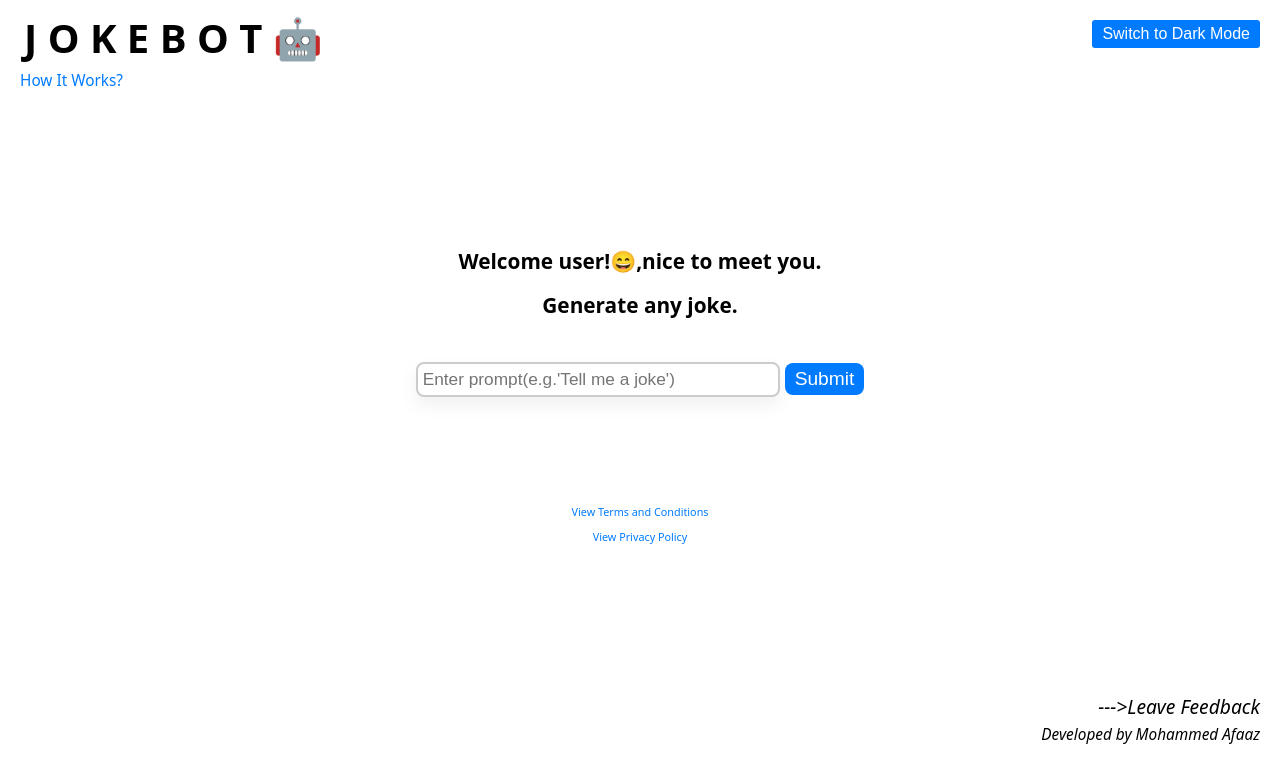
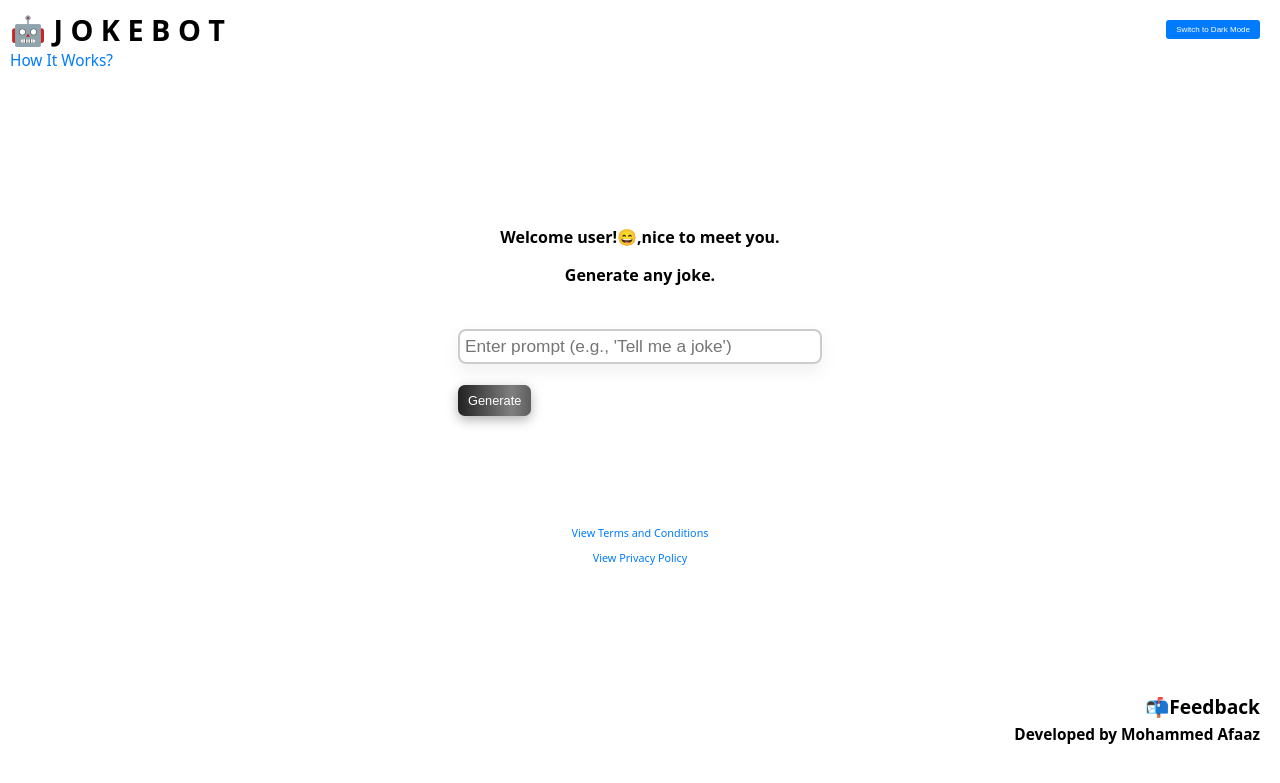
Before and after one commit to mohammedafaaz/JOKEBOT, a Flask app: page / in a window 1280 px wide. Shown: the top 783 px of the page. Run offline with Flask 3, Linux system fonts and the light colour scheme.

Commit message:
UI CHNANGED

```diff
--- a/templates/index.html
+++ b/templates/index.html
@@ -28,8 +28,8 @@
 
     a {
     color: rgb(0, 0, 0);
-    font-style: italic;
     font-size: 1em;
+    font-weight: bold;
     text-decoration: none;
     margin-top: 1px;
     display: inline-block;
@@ -38,14 +38,13 @@
         bottom: 80px;
         right: 20px;
     }
-
     a:hover {
     color: #799dff;}
 
     p {
     color: rgb(0, 0, 0);
-    font-style: italic;
     font-size: 0.8em;
+    font-weight: bold;
     text-decoration: none;
     margin-top: 1px;
     display: inline-block;
@@ -97,8 +96,8 @@
             margin-top: 20px;
             text-align: start;
             position: fixed;
-            top: 50px;
-            left: 20px;
+            top: 30px;
+            left: 10px;
 
         }
         .how-it-works:hover {
@@ -154,29 +153,63 @@
             border: 1px solid #000000;
 
         }
+        .button-container{
+            position: relative;
+            z-index: 0;
+            display: flex;
+            min-height: 34px;
+            align-items: center;
+        }
 
-        button {
-            background-color: #007BFF;
+        .button {
+        position: relative;
+      padding: 8px 10px;
+      font-size: 0.8rem;
+      font-weight: 200;
       color: white;
-            padding: 5px 10px;
-            font-size: 1em;
+      background: linear-gradient(90deg, #000000, #000000);
       border: none;
-            border-radius: 8px;
+      border-radius: 7px;
       cursor: pointer;
-            transition: 0.5s;
+      overflow: hidden;
+      box-shadow: 0 4px 12px rgba(0, 0, 0, 0.3);
+      transition: transform 0.3s ease;
         }
-        button:hover {
-            background-color: #0056b3;
+        .button:hover {
+      transform: scale(1.05);
+    }
+    .button-effect {
+      position: absolute;
+      top: 0;
+      left: -100%;
+      width: 200%;
+      height: 100%;
+      background: linear-gradient(
+        90deg,
+        rgba(255, 255, 255, 0) 0%,
+        rgba(255, 255, 255, 0.5) 50%,
+        rgba(255, 255, 255, 0) 100%
+      );
+      animation: shimmer 1.5s infinite;
+    }
+    @keyframes shimmer {
+      0% {
+        transform: translateX(-100%);
+      }
+      100% {
+        transform: translateX(100%);
+      }
     }
 
     .blur-fade-text {
-      font-size: 1.3rem;
+    font-size: 1.0rem;
       font-weight: bold;
       color: #000000;
       margin-bottom: 16px;
       filter: blur(10px);
       opacity: 0;
       animation: blurFade 2.0s ease-in-out forwards;
+
 
     }
 
@@ -199,19 +232,11 @@
     .blur-fade-text:nth-child(2) {
       animation-delay: 0.5s;
     }
-    .typing-container {
-      font-size: 2.5rem;
+    h1 {
+      font-size: 1.5em;
       font-weight: bold;
       color: #000;
       position: absolute;
-      top: 0;
-      left: 0;
-      margin: 10px;
-    }
-
-    .typing-container span {
-      color: #000000;
-      padding: 0 4px;
       top: 0;
       left: 0;
       margin: 10px;
@@ -224,7 +249,7 @@
 
         .mode-toggle {
         position: fixed;
-        font-size: smaller;
+        font-size: 0.5rem;
       top: 20px;
       right: 20px;
       padding: 5px 10px;
@@ -242,7 +267,7 @@
         .mode-toggle:focus {
             outline: none;
         }
-        #joke, #end-dialogue,a,p,.blur-fade-text, .typing-container span, .particle, .particles{
+        #joke, #end-dialogue,a,p,.blur-fade-text,h1{
             color: black;
         }
         body.dark-mode #joke,
@@ -250,9 +275,7 @@
         body.dark-mode a,
         body.dark-mode p,
         body.dark-mode .blur-fade-text,
-        body.dark-mode .typing-container span,
-        body.dark-mode .particle,
-        body.dark-mode .particles{
+        body.dark-mode h1{
             color: white;
         }
 
@@ -260,9 +283,6 @@
 </head>
 <body>
     <div>
-        <div class="typing-container">
-            <span id="typed-text"></span>
-        </div>
         <div class="blur-fade-text">Welcome user!😄,nice to meet you.</div>
         <div class="blur-fade-text">Generate any joke.</div>
         <br>
@@ -292,8 +312,17 @@
     </script>
 
 <div>
-    <input type="text" inputmode="email" id="userPrompt" placeholder="Enter prompt(e.g.'Tell me a joke')">
-    <button id="submitPromptButton">Submit</button>
+    <input
+      type="text"
+      inputmode="email"
+      id="userPrompt"
+      placeholder="Enter prompt (e.g., 'Tell me a joke')">
+    <div class="button-container">
+      <button class="button" id="submitPromptButton"><span>Generate</span>
+        <div class="button-effect"></div>
+      </button>
+    </div>
+  </div>
 
     <div id="joke"></div>
     <div id="end-dialogue"></div>
@@ -364,7 +393,7 @@
         }
     </script>
 
-    <centre><a href = "https://forms.gle/cK6euUmFaDwXS9BK6">--->Leave Feedback</a></centre>
+    <centre><a href = "https://forms.gle/cK6euUmFaDwXS9BK6">📬Feedback</a></centre>
     <br>
     <p>Developed by Mohammed Afaaz</p>
     <!-- Footer Section -->
@@ -403,6 +432,7 @@
     <div class="light-mode">
         <button class="mode-toggle" id="toggleMode">Switch to Dark Mode</button>
     </div>
+    <h1>🤖 J O K E B O T</h1>
 
     <script>
         function toggleContent(id) {
@@ -413,23 +443,6 @@
                 content.style.display = 'none';
             }
         }
-    </script>
-    <script>
-        const text = "J O K E  B O T 🤖";
-        const element = document.getElementById("typed-text");
-
-        let index = 0;
-
-        function typeText() {
-          if (index < text.length) {
-            element.textContent += text.charAt(index);
-            index++;
-            setTimeout(typeText, 100); // Adjust typing speed here
-          }
-        }
-
-        // Start the typing effect
-        typeText();
     </script>
        <script>
         // Get the button and the body element
```
Lines whose indentation alone changed are shown as unchanged.
